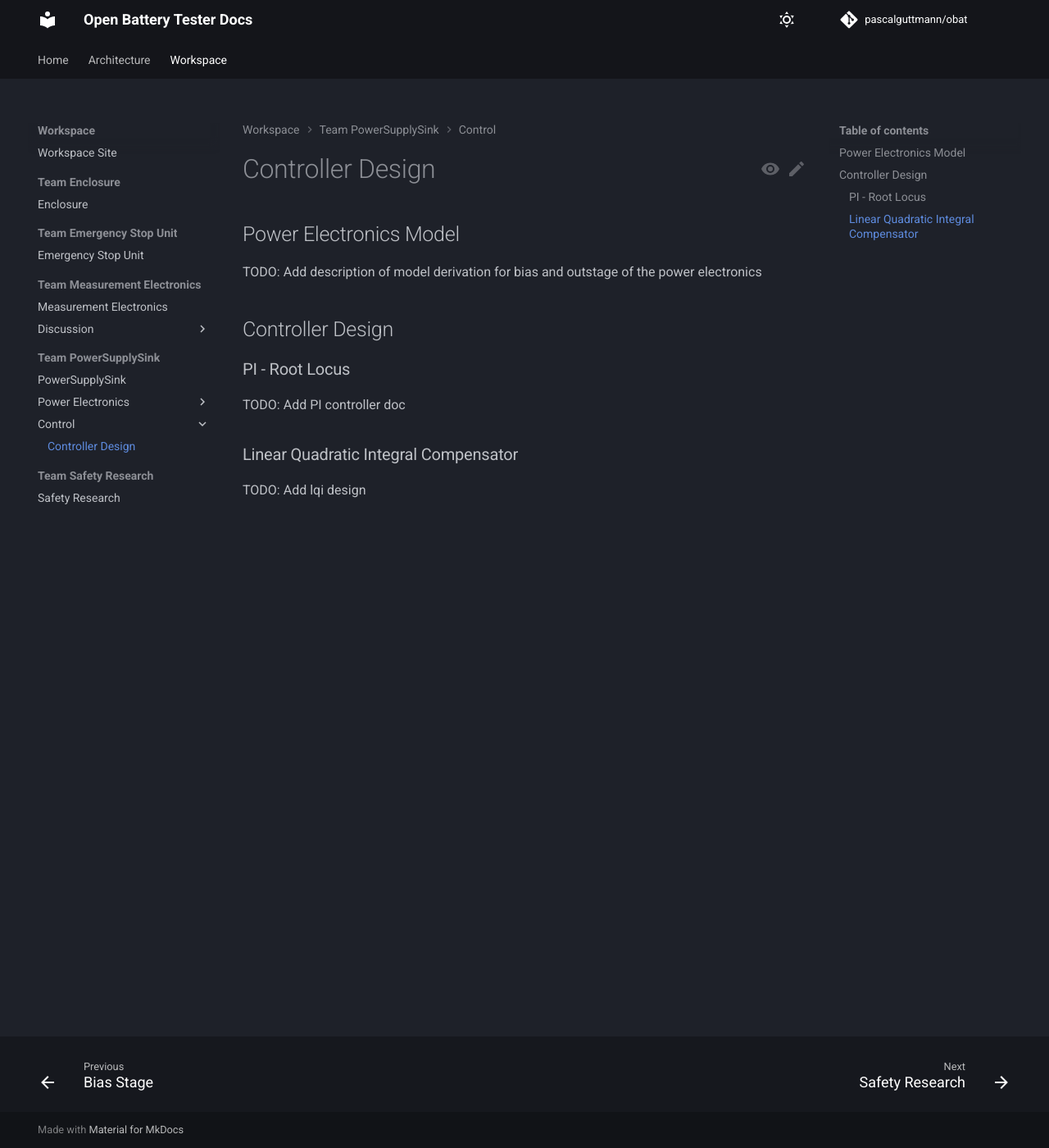
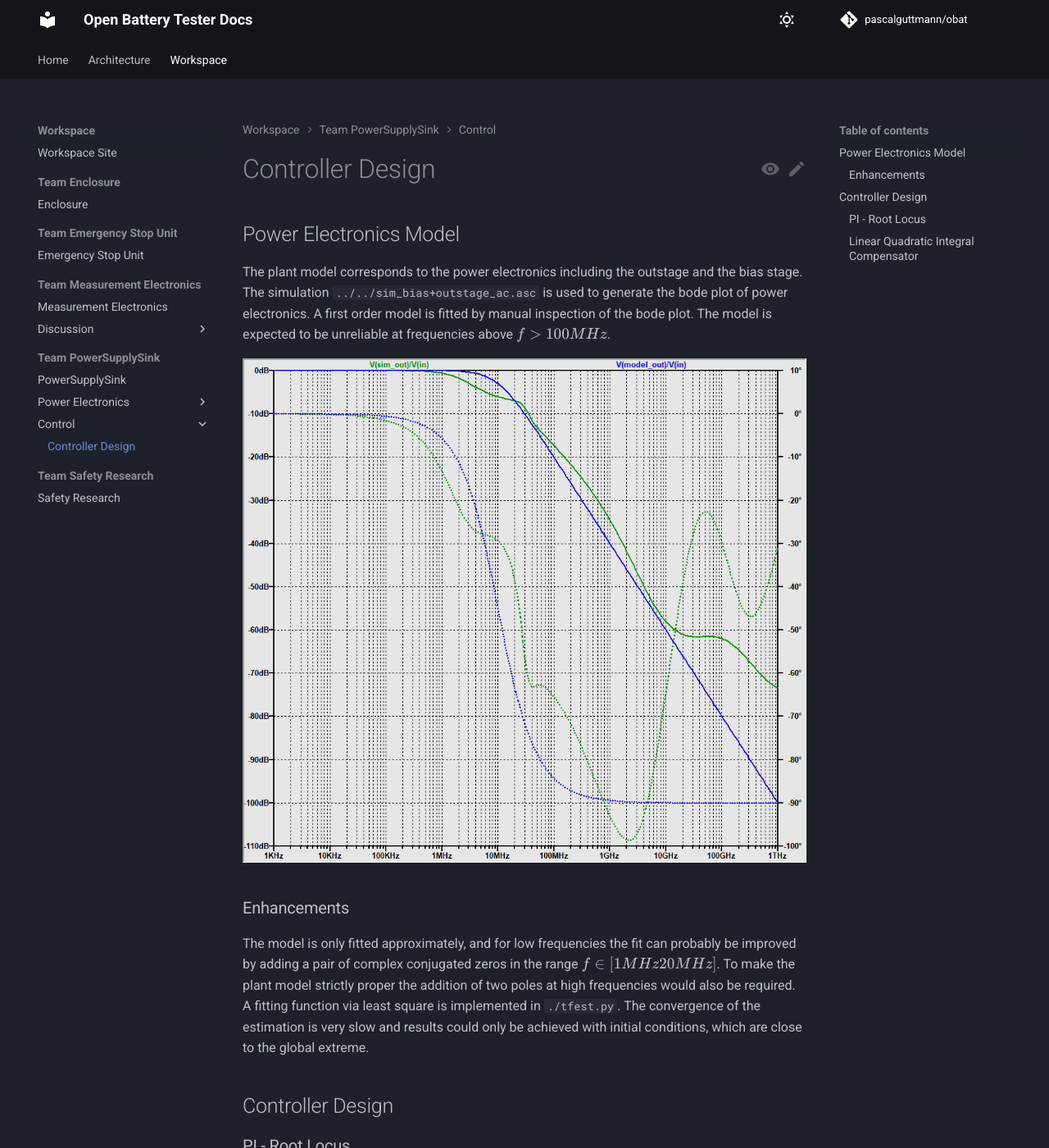
Before and after one commit to pascalguttmann/obat, an MkDocs documentation site: the page built from docs/workspace/pss/control/controller-design/controller-design.md, in a window 1280 px wide and 1400 px high. Shown: the whole window at 82% size. Built offline with MkDocs 1.6.1 and Material for MkDocs 9.7.7, drawn with Linux system fonts in a browser that asks for light colours; comment, search, counter and statistics services are not loaded.

Commit message:
add doc plant model approximation

```diff
--- a/docs/workspace/pss/control/controller-design/controller-design.md
+++ b/docs/workspace/pss/control/controller-design/controller-design.md
@@ -4,8 +4,24 @@ Controller Design
 Power Electronics Model
 -----------------------
 
-TODO: Add description of model derivation for bias and outstage of the power
-electronics
+The plant model corresponds to the power electronics including the outstage and
+the bias stage. The simulation `../../sim_bias+outstage_ac.asc` is used to
+generate the bode plot of power electronics. A first order model is fitted by
+manual inspection of the bode plot. The model is expected to be unreliable at
+frequencies above $f > 100MHz$.
+
+![Controller Design Plant Model](./sim_bias+outstage_ac.png)
+
+### Enhancements
+
+The model is only fitted approximately, and for low frequencies the fit can
+probably be improved by adding a pair of complex conjugated zeros in the range
+$f \in [1 MHz 20 MHz]$. To make the plant model strictly proper the addition of
+two poles at high frequencies would also be required. A fitting function via
+least square is implemented in `./tfest.py`. The convergence of the estimation
+is very slow and results could only be achieved with initial conditions, which
+are close to the global extreme.
+
 
 Controller Design
 -----------------
```
